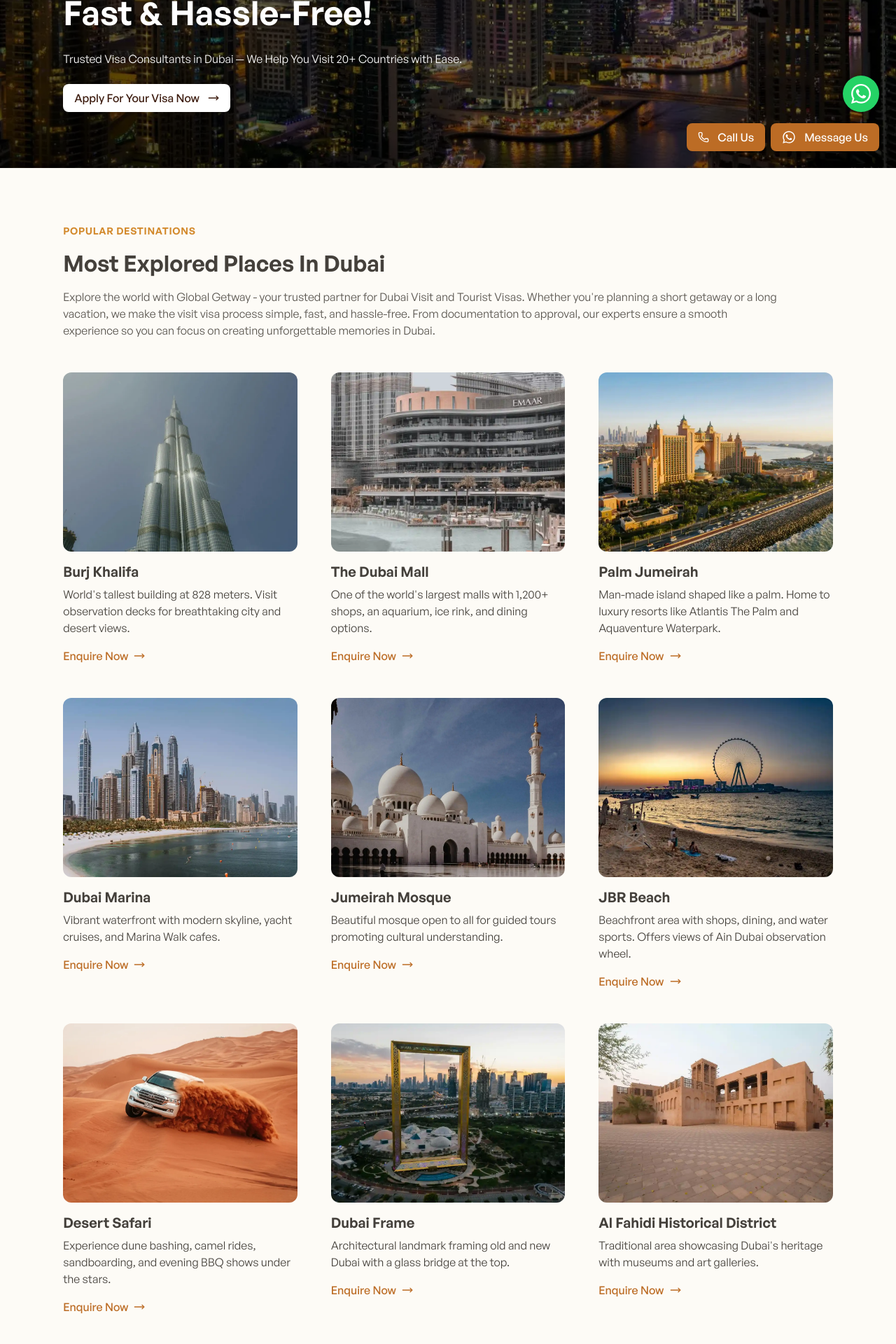
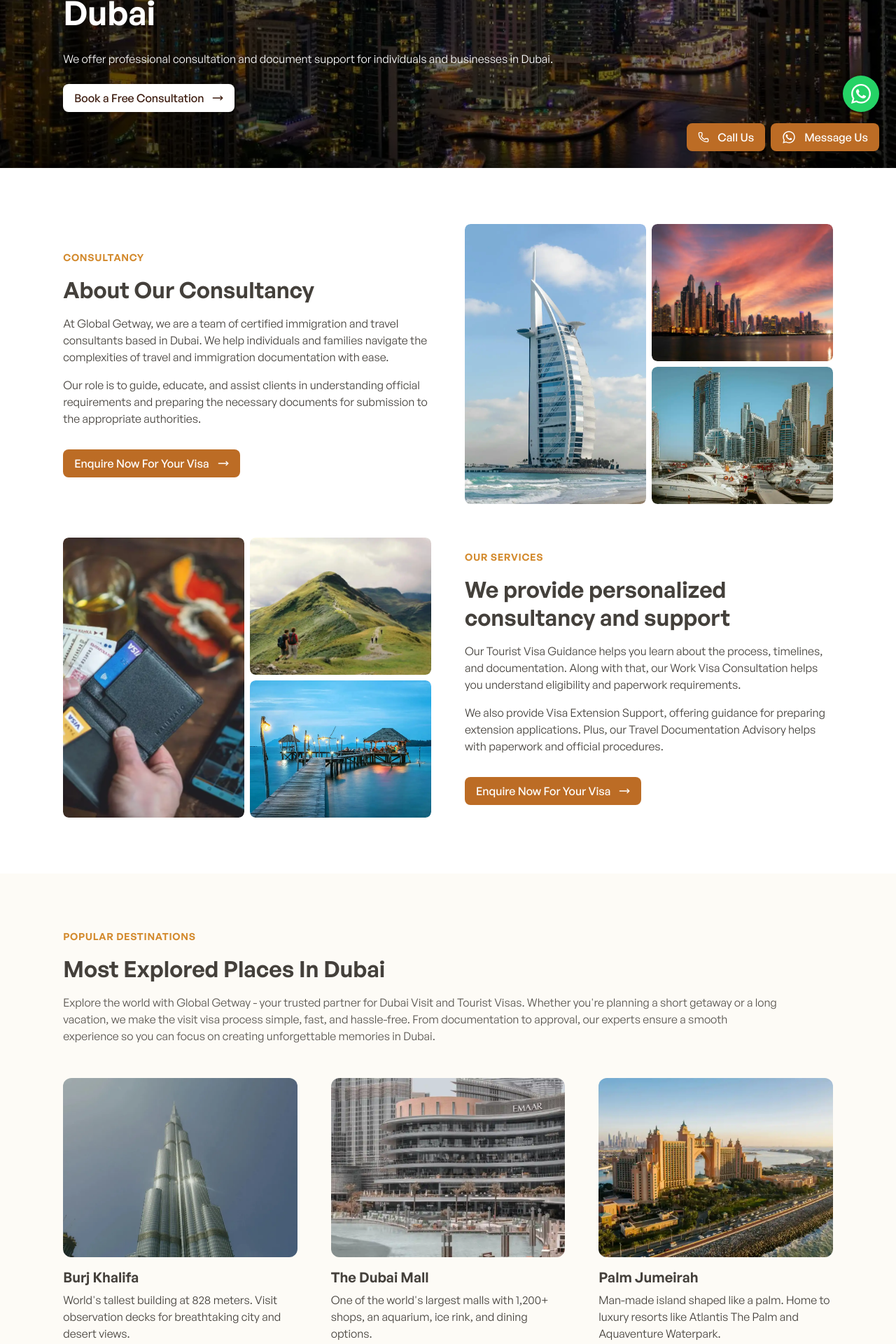
Before and after one commit to OmThakkar/global-getway-landing-page, a React (Vite) app: page / in a window 1280 px wide. Shown: the part 560-2480 px from the top of the page at 70% size. Built offline with nearby package versions, Linux system fonts and the light colour scheme; no server answers; some icons are missing.

Commit message:
Fix: Changes v4

```diff
--- /dev/null
+++ b/src/components/Disclaimer.jsx
@@ -0,0 +1,22 @@
+import React from "react";
+
+const Disclaimer = () => {
+  return (
+    <section className="bg-stone-800 text-white">
+      <div className="section-container">
+        <span className="text-sm">
+          <strong>Disclaimer:</strong> We are an independent visa consultancy
+          firm providing advisory and documentation support for travel and
+          immigration purposes. We are{" "}
+          <strong>
+            not affiliated with any government authority or embassy
+          </strong>
+          , and we do not issue or guarantee any official documents or
+          approvals.
+        </span>
+      </div>
+    </section>
+  );
+};
+
+export default Disclaimer;
--- a/src/components/Hero.jsx
+++ b/src/components/Hero.jsx
@@ -20,16 +20,15 @@ const Hero = () => {
       <div className="absolute inset-0 bg-black/50 from-black/70 via-black/50 to-transparent md:bg-transparent md:bg-gradient-to-tr" />
       <div className="section-container relative z-0 w-full">
         <div className="flex max-w-3xl flex-col items-start gap-6">
-          <h1>Get Your Tourist Visa Approved Fast & Hassle-Free!</h1>
+          <h1>Trusted Visa Consultation in Dubai</h1>
           <p>
-            Trusted Visa Consultants in Dubai — We Help You Visit 20+ Countries
-            with Ease.
+          We offer professional consultation and document support for individuals and businesses in Dubai.
           </p>
           <button
             className="button primary-button-invert"
             onClick={handleApplyForVisa}
           >
-            Apply For Your Visa Now
+             Book a Free Consultation
             <MoveRight className="h-4 w-4" />
           </button>
         </div>
--- a/src/components/PopularDestinations.jsx
+++ b/src/components/PopularDestinations.jsx
@@ -20,7 +20,7 @@ const PopularDestinations = () => {
             align="left"
             responsive={true}
           />
-          <p className="text-stone-600 max-w-5xl">
+          <p className="text-stone-600 max-w-5xl text-center mx-auto md:text-left md:mx-0">
             Explore the world with Global Getway - your trusted partner for Dubai
             Visit and Tourist Visas. Whether you're planning a short getaway or
             a long vacation, we make the visit visa process simple, fast, and
--- a/src/components/Testimonials.jsx
+++ b/src/components/Testimonials.jsx
@@ -49,7 +49,7 @@ const Testimonials = () => {
   );
 
   return (
-    <section className="bg-primary-50/50" id="testimonials">
+    <section id="testimonials">
       <div className="section-container">
         <SectionHeader
           subheading="Testimonials"
--- a/src/data/WhyChooseUsData.js
+++ b/src/data/WhyChooseUsData.js
@@ -2,32 +2,37 @@
 export const WhyChooseUsData = [
     {
       icon: "zthzhvlr",
-      title: "10,000+ Tourist Visas Approved",
-      description: "Thousands of happy travelers trust us for fast, secure, and transparent service.",
+      title: "Trusted by Thousands",
+      description: "Travelers trust us for fast and transparent service.",
     },
     {
       icon: "rcuovkuy",
-      title: "End-to-End Assistance",
-      description: "From documentation to appointment booking, we handle everything for you.",
+      title: "Personalized Support",
+      description: "Tailored consultation for every client.",
     },
     {
       icon: "ugzybkbe",
-      title: "Free Eligibility Check",
-      description: "Our consultants will assess your application before submission to maximize approval chances.",
+      title: "Transparent Process",
+      description: "Clear guidance without hidden fees.",
     },
-    {
-      icon: "eaegfqtv",
-      title: "Affordable Service Packages",
-      description: "No hidden charges — clear pricing for every country.",
-    },
+    // {
+    //   icon: "eaegfqtv",
+    //   title: "Affordable Service Packages",
+    //   description: "No hidden charges — clear pricing for every country.",
+    // },
     {
       icon: "ucbznuay",
-      title: "Experienced Visa Experts",
-      description: "Professional consultants with years of experience in international travel documentation.",
+      title: "Experienced Consultants",
+      description: "10+ years in visa & immigration advisory.",
     },
     {
       icon: "xbajemyt",
-      title: "Express & Urgent Processing Available",
-      description: "Get your tourist visa processed faster with our express support (for selected countries).",
+      title: "Fast Assistance",
+      description: "Get professional help when you need it most.",
     },
+    {
+      icon: "mgrvlmou",
+      title: "Dubai-Based Office",
+      description: " Trusted by individuals and businesses across UAE.",
+    }
   ];
--- a/src/data/popularDestinationsData.js
+++ b/src/data/popularDestinationsData.js
@@ -37,18 +37,18 @@ export const popularDestinationsData = [
       image: dubaiMarina,
       description: "Vibrant waterfront with modern skyline, yacht cruises, and Marina Walk cafes."
     },
-    {
-      id: 5,
-      title: "Jumeirah Mosque",
-      image: jumeirahMosque,
-      description: "Beautiful mosque open to all for guided tours promoting cultural understanding."
-    },
-    {
-      id: 6,
-      title: "JBR Beach",
-      image: jbrBeach,
-      description: "Beachfront area with shops, dining, and water sports. Offers views of Ain Dubai observation wheel."
-    },
+    // {
+    //   id: 5,
+    //   title: "Jumeirah Mosque",
+    //   image: jumeirahMosque,
+    //   description: "Beautiful mosque open to all for guided tours promoting cultural understanding."
+    // },
+    // {
+    //   id: 6,
+    //   title: "JBR Beach",
+    //   image: jbrBeach,
+    //   description: "Beachfront area with shops, dining, and water sports. Offers views of Ain Dubai observation wheel."
+    // },
     {
       id: 7,
       title: "Desert Safari",
@@ -61,34 +61,34 @@ export const popularDestinationsData = [
       image: dubaiFrame,
       description: "Architectural landmark framing old and new Dubai with a glass bridge at the top."
     },
-    {
-      id: 9,
-      title: "Al Fahidi Historical District",
-      image: alFahidiHistoricalDistrict,
-      description: "Traditional area showcasing Dubai's heritage with museums and art galleries."
-    },
-    {
-      id: 10,
-      title: "Dubai Creek",
-      image: dubaiCreek,
-      description: "Historic waterway dividing old and new Dubai. Take Abra rides and visit Gold & Spice Souks."
-    },
-    {
-      id: 11,
-      title: "IMG Worlds of Adventure",
-      image: imgWorldsWorldOfAdventure,
-      description: "Largest indoor theme park featuring Marvel, Cartoon Network, and dinosaur zones."
-    },
-    {
-      id: 12,
-      title: "Ski Dubai",
-      image: skiDubai,
-      description: "Indoor snow park with skiing, snowboarding, and penguin encounters at Mall of the Emirates."
-    },
-    {
-      id: 13,
-      title: "Global Village",
-      image: globalVillage,
-      description: "Seasonal multicultural park with food, shopping, and culture from 90+ countries (Oct–Apr)."
-    }
+    // {
+    //   id: 9,
+    //   title: "Al Fahidi Historical District",
+    //   image: alFahidiHistoricalDistrict,
+    //   description: "Traditional area showcasing Dubai's heritage with museums and art galleries."
+    // },
+    // {
+    //   id: 10,
+    //   title: "Dubai Creek",
+    //   image: dubaiCreek,
+    //   description: "Historic waterway dividing old and new Dubai. Take Abra rides and visit Gold & Spice Souks."
+    // },
+    // {
+    //   id: 11,
+    //   title: "IMG Worlds of Adventure",
+    //   image: imgWorldsWorldOfAdventure,
+    //   description: "Largest indoor theme park featuring Marvel, Cartoon Network, and dinosaur zones."
+    // },
+    // {
+    //   id: 12,
+    //   title: "Ski Dubai",
+    //   image: skiDubai,
+    //   description: "Indoor snow park with skiing, snowboarding, and penguin encounters at Mall of the Emirates."
+    // },
+    // {
+    //   id: 13,
+    //   title: "Global Village",
+    //   image: globalVillage,
+    //   description: "Seasonal multicultural park with food, shopping, and culture from 90+ countries (Oct–Apr)."
+    // }
   ];
--- a/src/data/servicesData.js
+++ b/src/data/servicesData.js
@@ -9,34 +9,30 @@ import visa3 from "../assets/images/sections/visa3.webp"
 export const servicesData = [
   {
     id: 1,
-    type: "Travel Package",
-    heading: "Explore the World",
-    subHeading: "Tailored travel experiences for every adventurer",
+    type: "Consultancy",
+    heading: "About Our Consultancy",
     images: [
       travel1,
       travel2,
       travel3
     ],
     paragraphs: [
-      "Our travel packages are designed to offer seamless experiences for every type of traveler. From sightseeing tours to adventure trips, we cover it all.",
-      "Each package includes carefully selected accommodations, local experiences, and guided tours to ensure you make the most of your journey.",
-      "We provide flexible itineraries that cater to your preferences, making your trip enjoyable and stress-free."
+      "At Global Getway, we are a team of certified immigration and travel consultants based in Dubai. We help individuals and families navigate the complexities of travel and immigration documentation with ease.",
+      "Our role is to guide, educate, and assist clients in understanding official requirements and preparing the necessary documents for submission to the appropriate authorities.",
     ]
   },
   {
     id: 2,
-    type: "Travel Visa",
-    heading: "Visa Made Simple",
-    subHeading: "Hassle-free visa assistance for any destination",
+    type: "Our Services",
+    heading: "We provide personalized consultancy and support",
     images: [
       visa1,
       visa2,
       visa3
     ],
     paragraphs: [
-      "We simplify the visa application process so you can focus on planning your trip. Our experts handle all documentation and submissions for you.",
-      "From eligibility checks to final approvals, we provide end-to-end assistance to maximize your chances of success.",
-      "Express and urgent processing options are available for selected countries, ensuring your travel plans stay on schedule."
+      "Our Tourist Visa Guidance helps you learn about the process, timelines, and documentation. Along with that, our Work Visa Consultation helps you understand eligibility and paperwork requirements.",
+      "We also provide Visa Extension Support, offering guidance for preparing extension applications. Plus, our Travel Documentation Advisory helps with paperwork and official procedures."
     ]
   }
 ];
--- a/src/pages/Home.jsx
+++ b/src/pages/Home.jsx
@@ -9,20 +9,22 @@ import Testimonials from "../components/Testimonials";
 import Services from "../components/Services";
 import PopularDestinations from "../components/PopularDestinations";
 import CallToAction from "../components/general/CallToAction";
+import Disclaimer from "../components/Disclaimer";
 
 const Home = () => {
   return (
     <>
       <Navbar />
       <Hero />
+      <Services />
       <PopularDestinations/>
       <WhyChooseUs />
       <HowItWorks />
-      <Services />
       <Testimonials />
       <FrequentlyAskedQuestions />
       <WhatsAppButton />
       <CallToAction />
+      <Disclaimer />
     </>
   );
 };
```
Also changed, not shown: src/components/FrequentlyAskedQuestions.jsx (+6 -4 lines), src/data/faqsData.js (+22 -7 lines).
